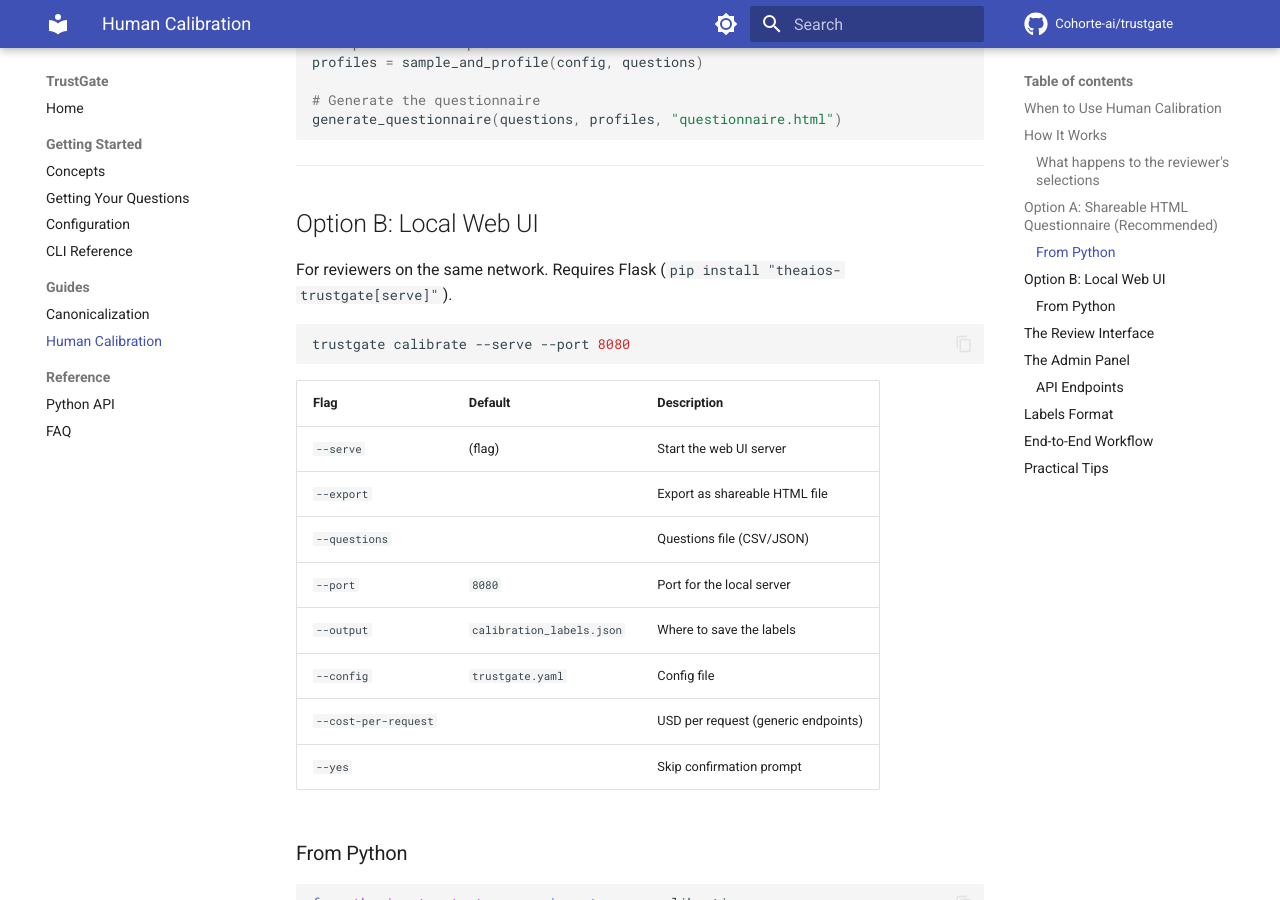
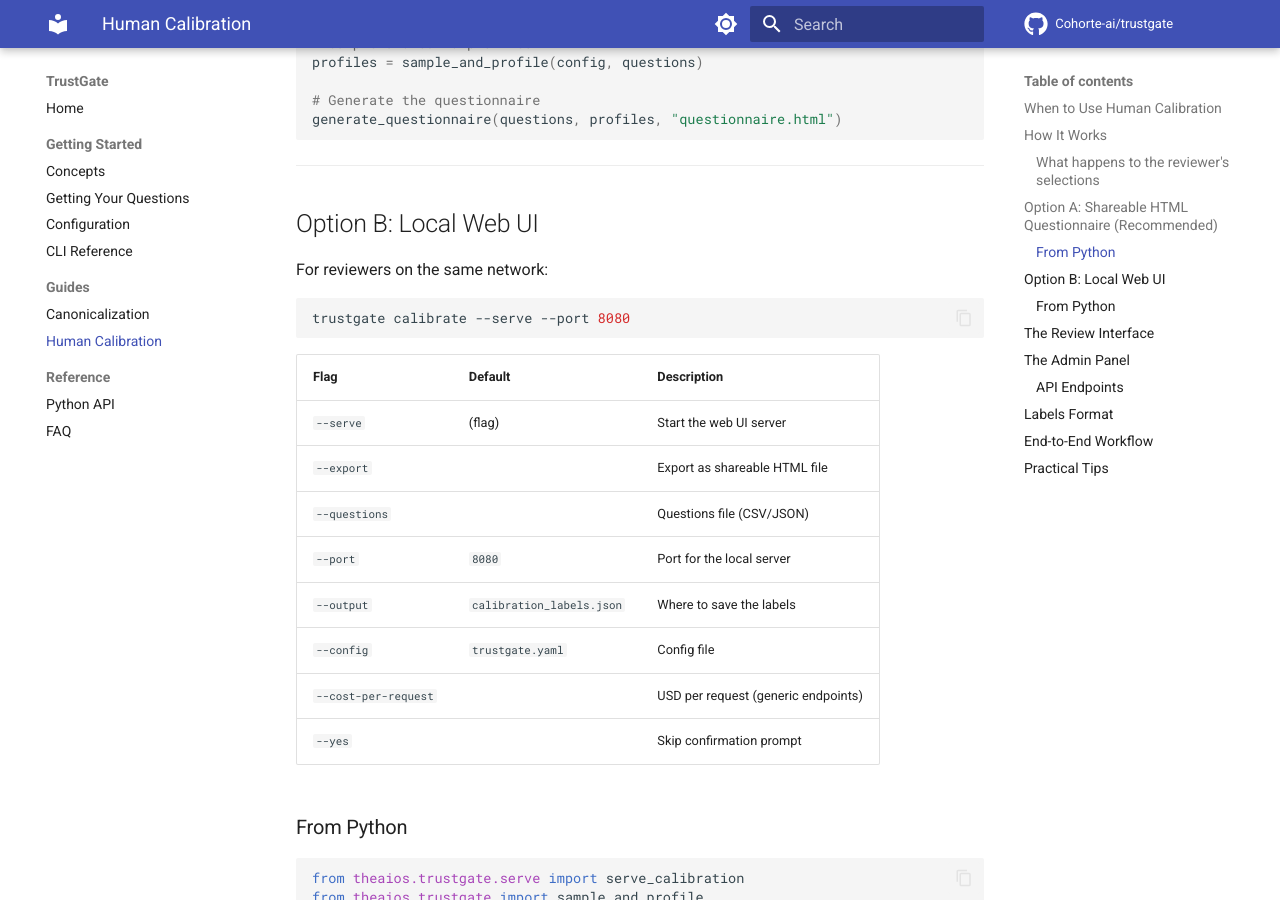
Before and after one commit to Cohorte-ai/trustgate, an MkDocs documentation site: the page built from docs/human-calibration.md, in a window 1280 px wide and 900 px high, scrolled down 2148 px. Built offline with MkDocs 1.6.1 and Material for MkDocs 9.7.7, drawn with Linux system fonts in a browser that asks for light colours; comment, search, counter and statistics services are not loaded; some of the changed text lies outside the part shown.

Commit message:
Clean up docs: remove stale [serve] references, fix install commands
- human-calibration.md: remove "Requires Flask" and pip install [serve]
  (Flask is now a core dependency)
- human-calibration.md: fix empty install line in workflow section
- No more [serve], [judge], or [all] references anywhere in docs
- pip install theaios-trustgate is the only install command

Co-Authored-By: Claude Opus 4.6 (1M context) <noreply@anthropic.com>

````diff
--- a/docs/human-calibration.md
+++ b/docs/human-calibration.md
@@ -89,7 +89,7 @@ generate_questionnaire(questions, profiles, "questionnaire.html")
 
 ## Option B: Local Web UI
 
-For reviewers on the same network. Requires Flask (`pip install "theaios-trustgate[serve]"`).
+For reviewers on the same network:
 
 ```bash
 trustgate calibrate --serve --port 8080
@@ -213,7 +213,7 @@ This format is directly compatible with `trustgate certify --ground-truth`.
 
 ```bash
 # 1. Install
-pip install "theaios-trustgate[serve]"
+pip install theaios-trustgate
 
 # 2. Prepare questions
 # questions.csv:
````
